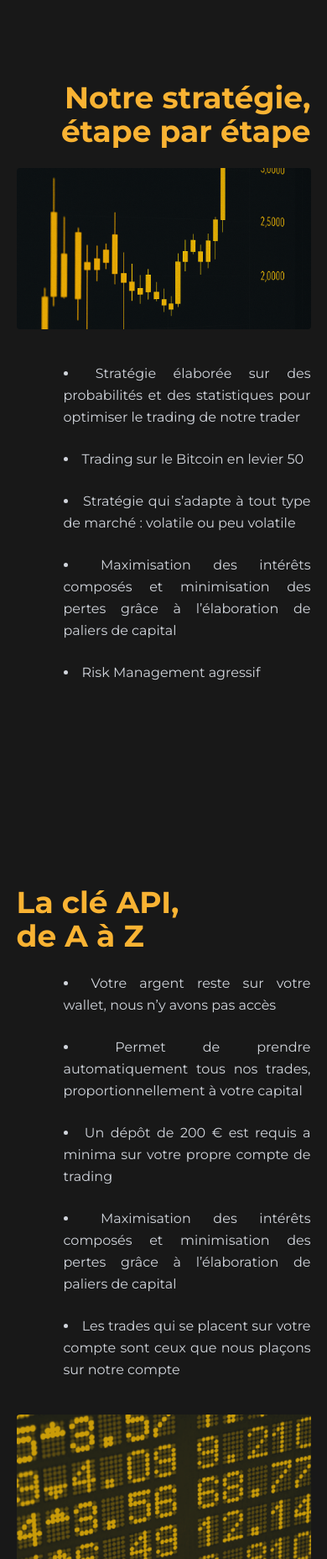
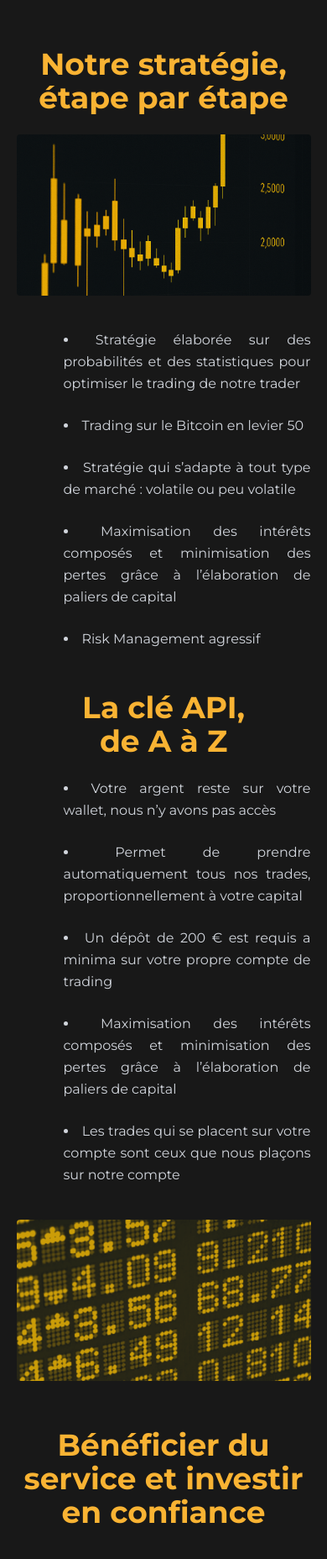
Before and after one commit to Pypypierre/sprt, a SvelteKit app: page /concept in a window 390 px wide. Shown: the part 104-1960 px from the top of the page at 84% size. Built offline with nearby package versions, Linux system fonts and the light colour scheme.

Commit message:
feat: new responsive design for mobile concept page

```diff
--- a/src/routes/concept/+page.svelte
+++ b/src/routes/concept/+page.svelte
@@ -1,5 +1,5 @@
-<section id="strategies" class="w-full py-40 bg-[#181818] text-white">
-	<div class="w-[90%] mx-auto text-right max-w-7xl">
+<section id="strategies" class="w-full md:!py-40 bg-[#181818] text-white">
+	<div class="text-center mt-30 w-[90%] mx-auto md:!text-right max-w-7xl md:!mt-0">
 		<h2 class="text-4xl text-[#F9B333] font-bold mb-6 pt-10">
 			Notre stratégie, étape par étape
 		</h2>
@@ -36,8 +36,8 @@
   </div>
 </section>
 
-<section id="api-key" class="w-full py-10 bg-[#181818] text-white">
-	<div class="w-[90%] mx-auto text-left max-w-7xl">
+<section id="api-key" class="py-2 w-full md:!py-20 bg-[#181818] text-white">
+	<div class="text-center w-[90%] mx-auto md:!text-left max-w-7xl">
 		<h2 class="text-4xl text-[#F9B333] font-bold mb-6 pt-10">
 			La clé API,<br> de A à Z
 		</h2>
@@ -74,7 +74,7 @@
 	</div>
 </section>
 
-<section id="api-key" class="w-full py-20 bg-[#181818] text-white">
+<section id="api-key" class="py-2 w-full md:!py-20 bg-[#181818] text-white">
 	<div class="w-[90%] mx-auto text-center max-w-7xl">
 		<h2 class="text-4xl text-[#F9B333] font-bold mb-6 pt-10">
 			Bénéficier du service et investir en confiance
@@ -95,7 +95,7 @@
 				</p>
 			</div>
 		</div>
-		<div class="text-center pt-10">
+		<div class="pt-2 pb-4 text-center md:pt-10">
 			<a href="/contact" class="inline-block  mt-6 px-6 py-3 border border-[#F9B333] bg-[#F9B333] text-black font-bold rounded-full hover:bg-black hover:text-white transition">
 				Nous contacter
 			</a>
```
